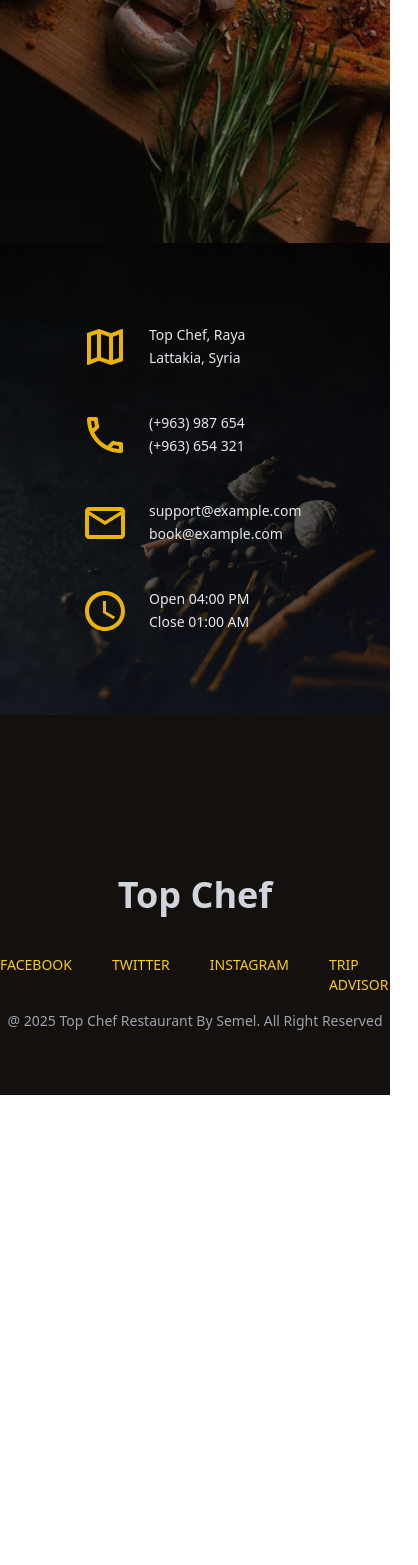
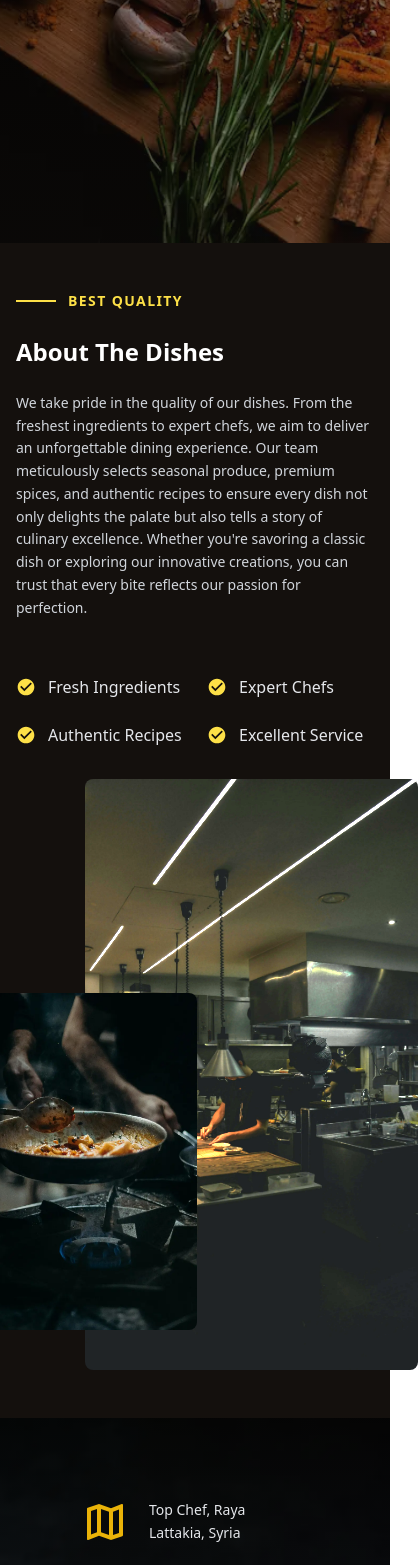
Before and after one commit to semel-1/topchef, a React (Create React App) app: page /Chef in a window 390 px wide. Shown: the part 432-1997 px from the top of the page, 418 px wide, since content can reach past the window. Before the commit the page ends 1527 px from the top, so only its background shows below. Built offline with nearby package versions, Linux system fonts and the light colour scheme.

Commit message:
add Quality component with responsive and animations

```diff
--- /dev/null
+++ b/src/Component/Quality/Quality.jsx
@@ -0,0 +1,72 @@
+import React from "react";
+import { useInView } from "react-intersection-observer";
+import { motion } from "framer-motion";
+import SectionHeader from "../SectionHeader/SectionHeader";
+import SectionContent from "../SectionContent/SectionContent";
+import CheckCircleIcon from "@mui/icons-material/CheckCircle";
+import image_1 from "../Assets/Chef/kitchen.webp";
+import image_2 from "../Assets/Chef/cook.webp";
+
+// FeatureItem Component
+const FeatureItem = ({ text }) => (
+    <div className="flex items-center gap-3">
+        <CheckCircleIcon className="text-yellow-300" fontSize="small" />
+        <span className="text-gray-200 text-base font-light">{text}</span>
+    </div>
+);
+
+const Quality = () => {
+    const { ref, inView } = useInView({
+        triggerOnce: true,
+        threshold: 0.6,
+    });
+
+    const features = [
+        "Fresh Ingredients",
+        "Expert Chefs",
+        "Authentic Recipes",
+        "Excellent Service",
+    ];
+
+    const motionConfig = {
+        initial: { opacity: 0, y: 50 },
+        animate: inView ? { opacity: 1, y: 0 } : {},
+        transition: { duration: 1, ease: "easeInOut" },
+    };
+
+    return (
+        <section className="bg-darkGray px-4 py-12 md:px-6 lg:px-10 xl:px-16 lg:py-20 flex flex-col lg:flex-row gap-8 lg:gap-16">
+            {/* Text Section */}
+            <div className="flex flex-col lg:w-2/5 gap-6 lg:gap-8 justify-center">
+                <SectionHeader text="BEST QUALITY" />
+                <SectionContent
+                    title="About the Dishes"
+                    description="We take pride in the quality of our dishes. From the freshest ingredients to expert chefs, we aim to deliver an unforgettable dining experience. Our team meticulously selects seasonal produce, premium spices, and authentic recipes to ensure every dish not only delights the palate but also tells a story of culinary excellence. Whether you're savoring a classic dish or exploring our innovative creations, you can trust that every bite reflects our passion for perfection."
+                />
+                <div className="grid grid-cols-2 gap-6 mt-8">
+                    {features.map((feature, index) => (
+                        <FeatureItem key={index} text={feature} />
+                    ))}
+                </div>
+            </div>
+
+            {/* Image Section */}
+            <div className="w-full lg:w-3/5 flex justify-center items-end relative">
+                <motion.img
+                    ref={ref}
+                    src={image_2}
+                    alt="Professional Chef Cooking"
+                    className="lg:w-[40vh] lg:h-[50vh] w-[30vh] h-[40vh] md:w-[35vh] md:h-[45vh] rounded-lg flex mb-10 -mr-28 md:-mr-20 z-10"
+                    {...motionConfig}
+                />
+                <img
+                    src={image_1}
+                    alt="Kitchen with High-Quality Equipment"
+                    className="lg:w-[70vh] lg:h-[90vh] w-[50vh] h-[70vh] md:w-[60vh] md:h-[80vh] rounded-lg brightness-[2] z-0"
+                />
+            </div>
+        </section>
+    );
+};
+
+export default Quality;
--- a/src/Component/SectionContent/SectionContent.jsx
+++ b/src/Component/SectionContent/SectionContent.jsx
@@ -4,10 +4,10 @@ import React from 'react';
 const SectionContent = ({ title, description }) => {
   return (
     <section className='flex flex-col gap-6 lg:gap-8'>
-      <h1 className="text-white text-2xl md:text-3xl lg:text-4xl font-bold leading-snug">
+      <h1 className="text-white text-2xl md:text-3xl lg:text-4xl font-bold leading-snug capitalize">
         {title}
       </h1>
-      <p className="text-gray-100 text-sm md:text-base lg:text-lg leading-relaxed">
+      <p className="text-gray-300 text-sm md:text-base lg:text-lg leading-relaxed">
         {description}
       </p>
     </section>
--- a/src/Pages/Chef.jsx
+++ b/src/Pages/Chef.jsx
@@ -1,10 +1,12 @@
 import React from 'react'
 import Background from '../Component/Background/Background'
+import Quality from '../Component/Quality/Quality'
 
 const Chef = () => {
   return (
     <div>
         <Background text ="our chef"/>
+        <Quality/>
 
 
     </div>
```
Also changed, not shown: src/Component/Assets/Chef/cook.webp (added), src/Component/Assets/Chef/kitchen.webp (added).
